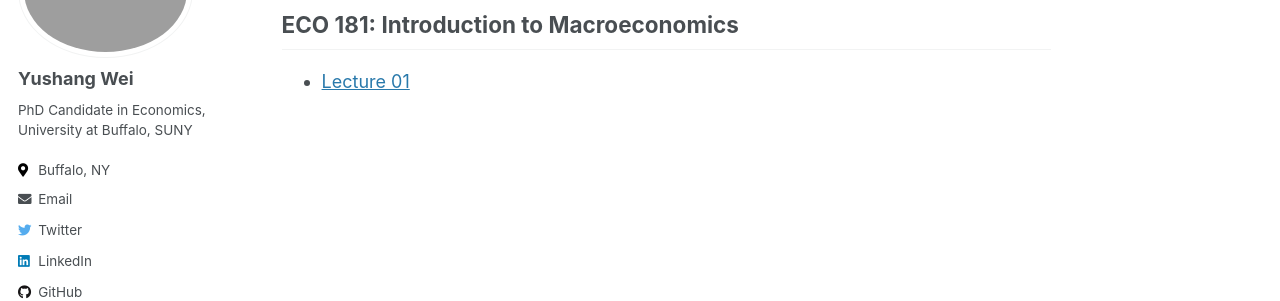
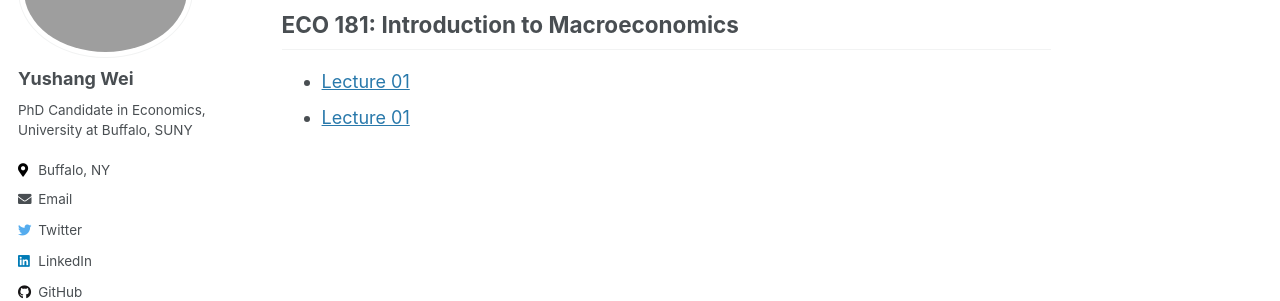
Before and after one commit to yushang1994/yushangw, a Jekyll site: the page built from _pages/teaching-materials.md, in a window 1280 px wide. Shown: the part 194-495 px from the top of the page. Built offline with Jekyll 4.4.1, drawn with Linux system fonts in a browser that asks for light colours.

Commit message:
update329

```diff
--- a/_pages/teaching-materials.md
+++ b/_pages/teaching-materials.md
@@ -7,3 +7,4 @@ header:
 
 ##  ECO 181: Introduction to Macroeconomics
 - [Lecture 01](files/pdf/teaching-materials/ECO_181_Lecture_01.pdf)
+- [Lecture 01](/files/pdf/teaching-materials/ECO_181_Lecture_01.pdf)
```
